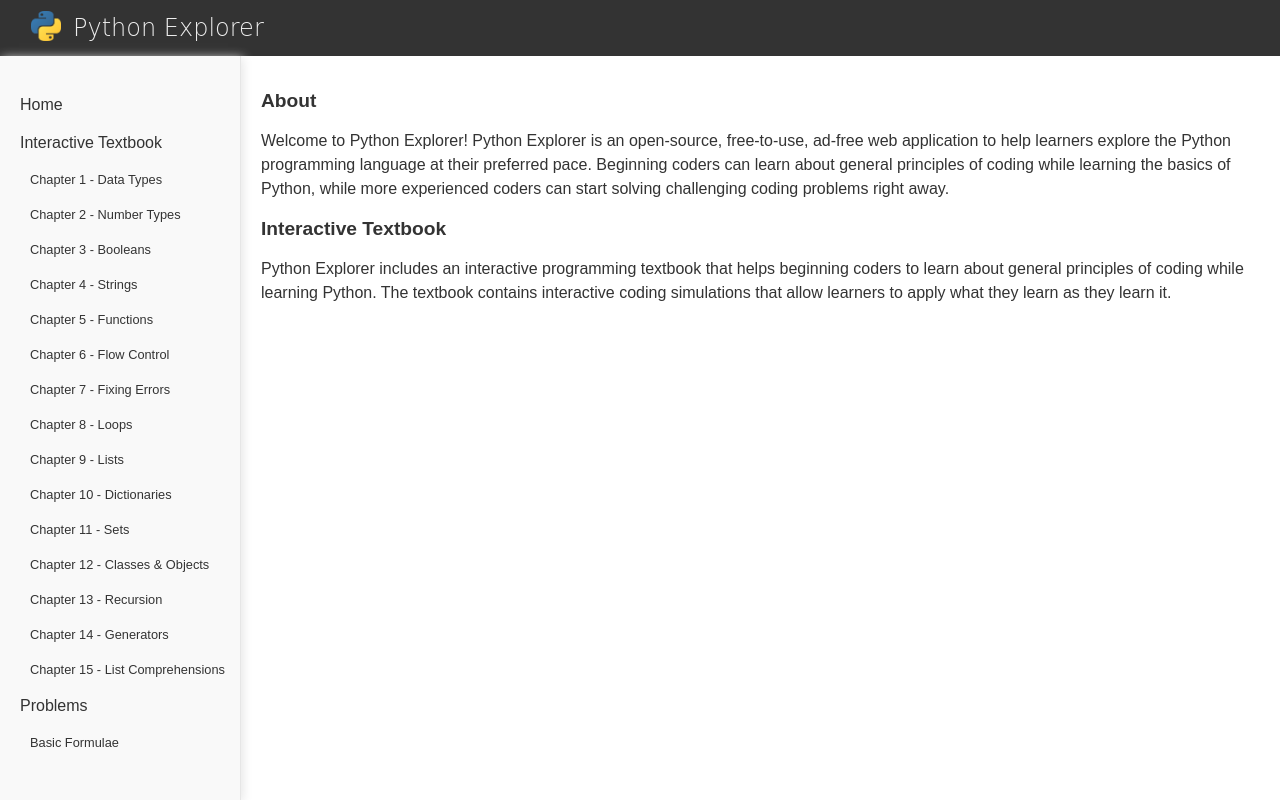
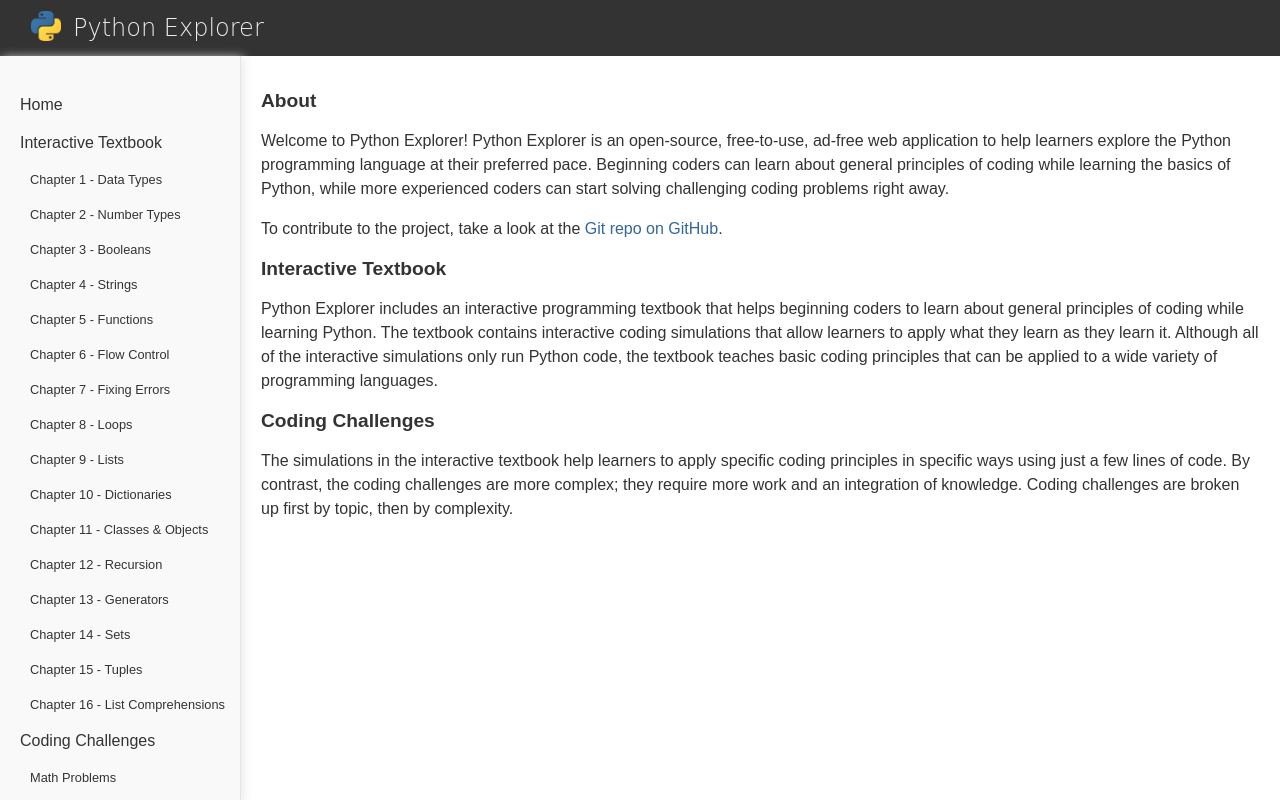
Before and after one commit to fox016/learnpython, a PHP site: page / in a window 1280 px wide. Run offline with PHP 8.4, Linux system fonts and the light colour scheme; some libraries are stand-ins or nearby versions; some web fonts are replaced.

Commit message:
home page

```diff
--- a/common.php
+++ b/common.php
@@ -11,9 +11,10 @@ $chapters = array(
 	array("id" => "iteration", "name" => "Loops"),
 	array("id" => "lists", "name" => "Lists"),
 	array("id" => "dictionaries", "name" => "Dictionaries"),
-	array("id" => "sets", "name" => "Sets"),
 	array("id" => "classes", "name" => "Classes &amp; Objects"),
 	array("id" => "recursion", "name" => "Recursion"),
 	array("id" => "generators", "name" => "Generators"),
+	array("id" => "sets", "name" => "Sets"),
+	array("id" => "tuples", "name" => "Tuples"),
 	array("id" => "comprehensions", "name" => "List Comprehensions")
 );
--- a/css/common.css
+++ b/css/common.css
@@ -99,3 +99,13 @@ h1
 	font-weight:300;
 	line-height:1.5em;
 }
+#pageContent a
+{
+	color:#336699;
+	text-decoration:none;
+	cursor:pointer;
+}
+#pageContent a:hover
+{
+	text-decoration:underline;
+}
--- a/html/header.php
+++ b/html/header.php
@@ -33,8 +33,8 @@
 						foreach($chapters as $key=>$value)
 							echo "<a href='/learnpython/?chapter={$value['id']}'><div class='navlink sublink'>Chapter " . ($key+1) . " - {$value['name']}</div></a>\n";
 					?>
-					<a href='/learnpython/'><div class='navlink'>Problems</div></a>
-					<a href='/learnpython/'><div class='navlink sublink'>Basic Formulae</div></a>
+					<a href='/learnpython/'><div class='navlink'>Coding Challenges</div></a>
+					<a href='/learnpython/'><div class='navlink sublink'>Math Problems</div></a>
 				</div>
 			</div>
 			<div class='cell top' id='pageContentParent'>
--- a/html/home.php
+++ b/html/home.php
@@ -3,9 +3,17 @@
 	<p>
 		Welcome to Python Explorer! Python Explorer is an open-source, free-to-use, ad-free web application to help learners explore the Python programming language at their preferred pace. Beginning coders can learn about general principles of coding while learning the basics of Python, while more experienced coders can start solving challenging coding problems right away.
 	</p>
+	<p>
+		To contribute to the project, take a look at the <a href='https://github.com/fox016/learnpython' target='_blank'>Git repo on GitHub</a>.
+	</p>
 
 	<h1>Interactive Textbook</h1>
 	<p>
-		Python Explorer includes an interactive programming textbook that helps beginning coders to learn about general principles of coding while learning Python. The textbook contains interactive coding simulations that allow learners to apply what they learn as they learn it.
+		Python Explorer includes an interactive programming textbook that helps beginning coders to learn about general principles of coding while learning Python. The textbook contains interactive coding simulations that allow learners to apply what they learn as they learn it. Although all of the interactive simulations only run Python code, the textbook teaches basic coding principles that can be applied to a wide variety of programming languages.
+	</p>
+
+	<h1>Coding Challenges</h1>
+	<p>
+		The simulations in the interactive textbook help learners to apply specific coding principles in specific ways using just a few lines of code. By contrast, the coding challenges are more complex; they require more work and an integration of knowledge. Coding challenges are broken up first by topic, then by complexity.
 	</p>
 </div>
```
Also changed, not shown: 1 other file.
